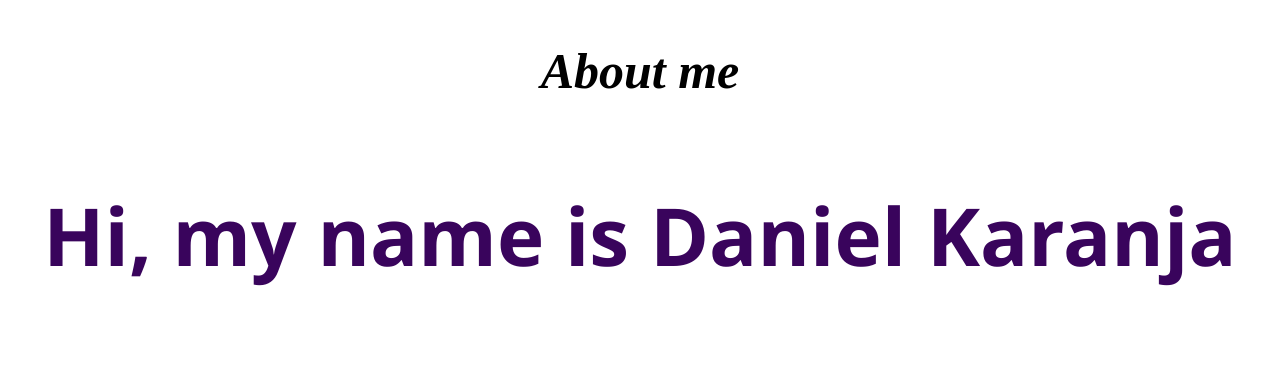
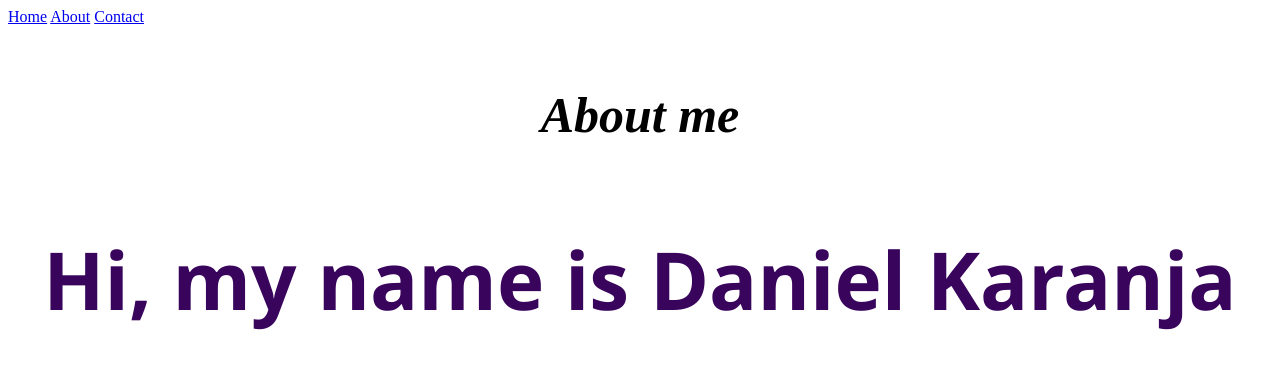
Before and after one commit to sirkaranja/Mysite, a plain HTML site: page about.html in a window 1280 px wide. Drawn offline with Linux system fonts and the light colour scheme.

Commit message:
navbar-about

```diff
--- a/about.html
+++ b/about.html
@@ -9,6 +9,12 @@
 
 </head>
 <body>
+    <div class="top-nav">
+        <a href="index.html">Home</a>
+        <a href="about.html">About</a>
+        <a href="contact.html">Contact</a>
+    </div>
+    <img src="" alt="">
 
 <h2>About me</h2>
     <p id="about">Hi, my name is Daniel Karanja</p>
```
